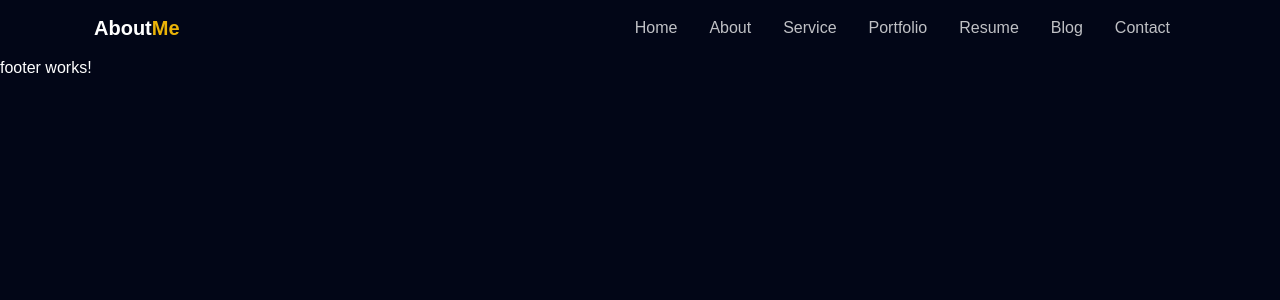
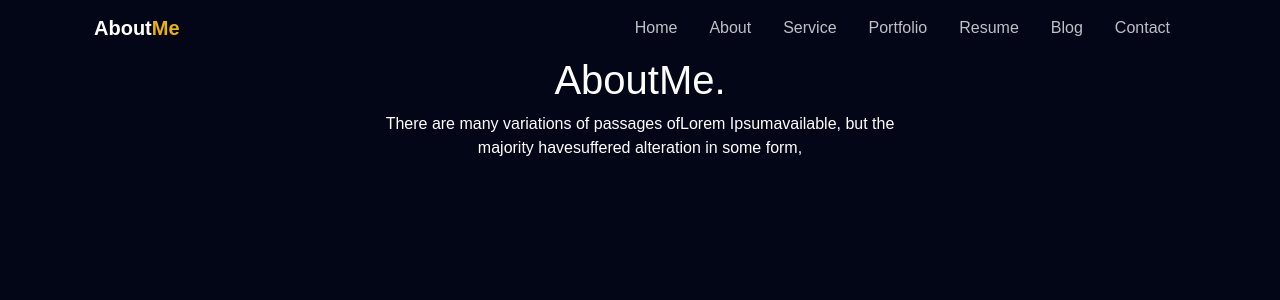
Before and after one commit to gmkhokababu/showcase-projects, an Angular app in the folder Angular/personalWeb/: page / in a window 1280 px wide. Shown: the top 300 px of the page. Built offline with nearby package versions, Linux system fonts and the light colour scheme.

Commit message:
Update footer.component.html

```diff
--- a/Angular/personalWeb/src/app/components/footer/footer.component.html
+++ b/Angular/personalWeb/src/app/components/footer/footer.component.html
@@ -1 +1,22 @@
-<p>footer works!</p>
+<div>
+    <div>
+        <div class="container">
+            <div class="text-center">
+                <h1 class="">About<span>Me.</span></h1>
+                <p class="w-50 ms-auto me-auto p">There are many variations of passages ofLorem Ipsumavailable, but the majority havesuffered alteration in some form, </p>
+                <div class="d-flex justify-content-center ">
+                    <!-- <a href=""><i class="fa fa-facebook-f mx-2" style="font-size:24px"></i></a>
+                    <a href=""><i class="fa fa-instagram mx-2" style="font-size:24px"></i></a>
+                    <a href=""><i class="fa fa-instagram mx-2" style="font-size:24px"></i></a> -->
+                    <a href=""><i class="bi bi-facebook fs-2 mx-2 " ></i></a>
+                    <a href=""><i class="bi bi-twitter fs-2 mx-2"></i></a>
+                    <a href=""><i class="bi bi-linkedin fs-2 mx-2"></i></a>
+                    <a href=""><i class="bi bi-instagram fs-2 mx-2"></i></a>
+                    <a href=""><i class="bi bi-youtube fs-2 mx-2"></i></a>
+                    <a href=""><i class="bi bi-pinterest fs-2 mx-2"></i></a>
+                </div>
+            </div>
+
+        </div>
+    </div>
+</div>
```
